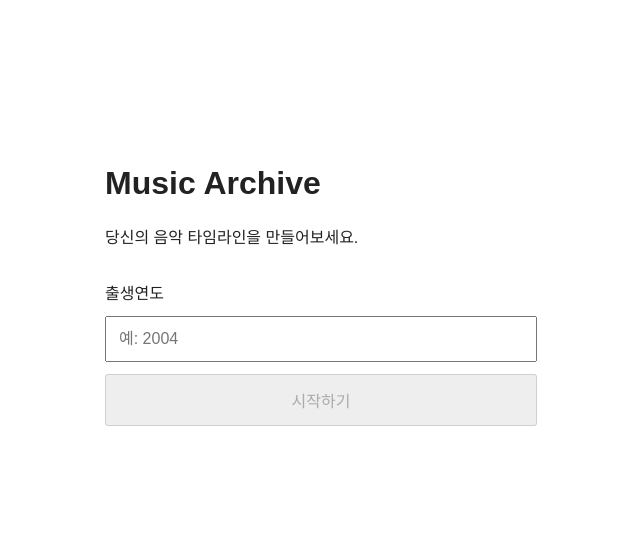
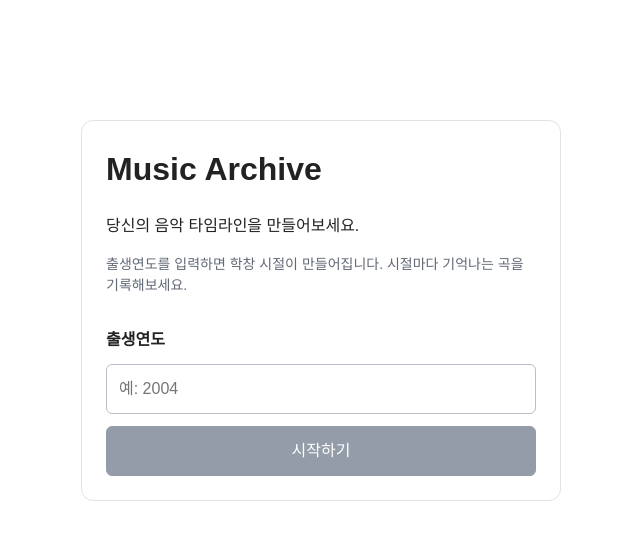
Before and after one commit to amilia12343-oss/music-archive, a React (Vite) app: page / in a window 1280 px wide. Shown: the top 540 px of the page, without its empty margins (319-959 px from the left). Built offline with nearby package versions, Linux system fonts and the light colour scheme.

Commit message:
style: polish v0.1 interface

```diff
--- a/src/components/EraDetail.tsx
+++ b/src/components/EraDetail.tsx
@@ -15,7 +15,7 @@ function EraDetail({ era, onEdit, tracks, onAddTrack, onRemoveTrack }: EraDetail
     <section className="era-detail">
       <h2>{era.name}</h2>
 
-      <p>
+      <p className="era-period">
         {era.startMonth}
         {' ~ '}
         {era.endMonth}
@@ -34,7 +34,7 @@ function EraDetail({ era, onEdit, tracks, onAddTrack, onRemoveTrack }: EraDetail
             onEdit(era)
           }
         >
-          수정
+          시절 수정
         </button>
       </div>
       <EraTracks key={era.id} tracks={tracks} onAdd={onAddTrack} onRemove={onRemoveTrack} />
--- a/src/components/EraTracks.tsx
+++ b/src/components/EraTracks.tsx
@@ -24,22 +24,22 @@ function EraTracks({ tracks, onAdd, onRemove }: EraTracksProps) {
       }}>
         <label>
           곡 제목
-          <input value={title} onChange={(event) => setTitle(event.target.value)} required />
+          <input placeholder="기억나는 곡 제목" value={title} onChange={(event) => setTitle(event.target.value)} required />
         </label>
         <label>
           아티스트
-          <input value={artist} onChange={(event) => setArtist(event.target.value)} required />
+          <input placeholder="가수 또는 그룹 이름" value={artist} onChange={(event) => setArtist(event.target.value)} required />
         </label>
         <button type="submit" disabled={!canAdd}>곡 추가</button>
       </form>
       {tracks.length === 0 ? (
-        <p>아직 추가한 곡이 없습니다.</p>
+        <p className="track-empty">아직 추가한 곡이 없습니다. 위에 곡 제목과 아티스트를 입력해 첫 곡을 남겨보세요.</p>
       ) : (
         <ul className="track-list">
           {tracks.map((track) => (
             <li key={track.id}>
-              <span><strong>{track.title}</strong> — {track.artist}</span>
-              <button type="button" aria-label={`${track.title} 삭제`} onClick={() => onRemove(track.id)}>삭제</button>
+              <span className="track-info"><strong>{track.title}</strong><span className="track-artist">{track.artist}</span></span>
+              <button className="track-delete" type="button" aria-label={`${track.title} 삭제`} onClick={() => onRemove(track.id)}>곡 삭제</button>
             </li>
           ))}
         </ul>
--- a/src/components/Onboarding.tsx
+++ b/src/components/Onboarding.tsx
@@ -42,6 +42,7 @@ function Onboarding({ currentYear, onComplete }: OnboardingProps) {
         당신의 음악 타임라인을
         만들어보세요.
       </p>
+      <p className="onboarding-hint">출생연도를 입력하면 학창 시절이 만들어집니다. 시절마다 기억나는 곡을 기록해보세요.</p>
 
       <form
         onSubmit={handleSubmit}
--- a/src/components/Timeline.tsx
+++ b/src/components/Timeline.tsx
@@ -36,6 +36,7 @@ function Timeline({
 
   return (
     <section className="timeline-wrapper">
+      <p className="timeline-hint">시절을 선택해 곡을 기록하세요. 좌우로 스크롤하면 다른 시기를 볼 수 있습니다.</p>
       <div className="timeline-scroll">
         <div
           className="timeline-canvas"
@@ -108,6 +109,8 @@ function Timeline({
                         : ''
                     }`}
                     key={era.id}
+                    aria-pressed={selectedEraId === era.id}
+                    title={era.name}
                     onClick={() =>
                       onSelectEra(era.id)
                     }
--- a/src/index.css
+++ b/src/index.css
@@ -29,4 +29,32 @@ select {
 
 button {
   cursor: pointer;
+  padding: 10px 16px;
+  border: 1px solid #c6cbd2;
+  border-radius: 6px;
+  background: #ffffff;
+  color: #222222;
 }
+
+body { line-height: 1.5; }
+input, textarea, select {
+  border: 1px solid #b8bec7;
+  border-radius: 6px;
+  background: #ffffff;
+  color: #222222;
+}
+button:not(:disabled):hover { background-color: #f1f3f5; }
+button:disabled { cursor: not-allowed; opacity: 0.5; }
+button:focus-visible, input:focus-visible, textarea:focus-visible {
+  outline: 3px solid #476a94;
+  outline-offset: 2px;
+}
+.onboarding button, .track-form button, .modal-actions button[type="submit"], .archive-header > button {
+  background: #293c53;
+  border-color: #293c53;
+  color: #ffffff;
+}
+.onboarding button:not(:disabled):hover, .track-form button:not(:disabled):hover,
+.modal-actions button[type="submit"]:hover, .archive-header > button:hover {
+  background: #3b526e;
+}
--- a/src/styles/modal.css
+++ b/src/styles/modal.css
@@ -26,7 +26,12 @@
     white;
 
   border-radius: 12px;
+  max-height: calc(100vh - 40px);
+  overflow-y: auto;
 }
+
+.modal h2 { margin-top: 0; }
+.modal label { font-weight: 600; font-size: 14px; }
 
 .modal form {
   display: flex;
--- a/src/styles/onboarding.css
+++ b/src/styles/onboarding.css
@@ -4,7 +4,13 @@
   margin: 120px auto;
 
   padding: 24px;
+  border: 1px solid #e0e3e7;
+  border-radius: 12px;
 }
+
+.onboarding h1 { margin-top: 0; }
+.onboarding-hint { color: #606975; font-size: 14px; }
+.onboarding label { font-weight: 600; }
 
 .onboarding form {
   display: flex;
--- a/src/styles/timeline.css
+++ b/src/styles/timeline.css
@@ -1,5 +1,7 @@
 .archive {
   padding: 40px;
+  max-width: 1440px;
+  margin: 0 auto;
 }
 
 .archive-header {
@@ -11,7 +13,14 @@
   align-items: center;
 
   margin-bottom: 40px;
+  gap: 24px;
+  flex-wrap: wrap;
 }
+
+.archive-header h1 { margin: 0 0 8px; }
+.archive-header p { margin: 0; color: #606975; }
+.timeline-hint { margin: 0 0 12px; color: #606975; font-size: 14px; }
+.year:first-child { transform: none; padding-left: 4px; }
 
 .timeline-wrapper {
   width: 100%;
@@ -24,6 +33,7 @@
   overflow: auto;
 
   border: 1px solid #cccccc;
+  border-radius: 8px;
 }
 
 .timeline-canvas {
@@ -83,7 +93,10 @@
 }
 
 .era-bar.selected {
-  outline: 3px solid #333333;
+  background-color: #e4edf7;
+  border-color: #476a94;
+  font-weight: 600;
+  outline: 3px solid #476a94;
   outline-offset: 2px;
 }
 
@@ -94,7 +107,12 @@
   border: 1px solid #dddddd;
 
   background-color: #ffffff;
+  border-radius: 8px;
+  overflow-wrap: anywhere;
 }
+
+.era-period { color: #606975; font-size: 14px; }
+.era-bar.selected:hover { background-color: #d8e5f4; }
 
 .era-detail h2 {
   margin-top: 0;
@@ -127,10 +145,16 @@
   display: flex;
   flex-direction: column;
   gap: 4px;
+  flex: 1 1 220px;
+  min-width: 0;
+  font-size: 14px;
+  font-weight: 600;
 }
 
 .track-form input {
-  padding: 8px;
+  padding: 10px;
+  font-size: 16px;
+  font-weight: 400;
   max-width: 100%;
 }
 
@@ -152,3 +176,9 @@
   overflow-wrap: anywhere;
   min-width: 0;
 }
+
+.track-info { display: flex; flex-direction: column; gap: 2px; }
+.track-artist { color: #606975; font-size: 14px; }
+.track-delete { flex-shrink: 0; color: #963737; border-color: #dfbdbd; font-size: 14px; }
+.track-delete:hover { background-color: #fff3f3 !important; }
+.era-detail .track-empty { margin-top: 20px; padding: 16px; background: #f6f7f9; color: #606975; border-radius: 6px; }
```
